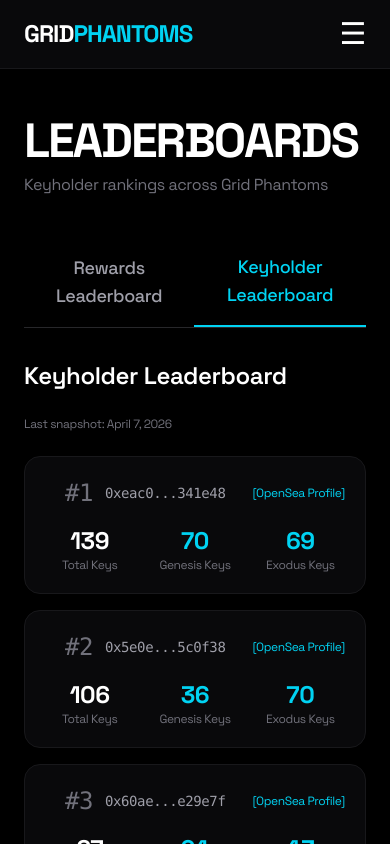
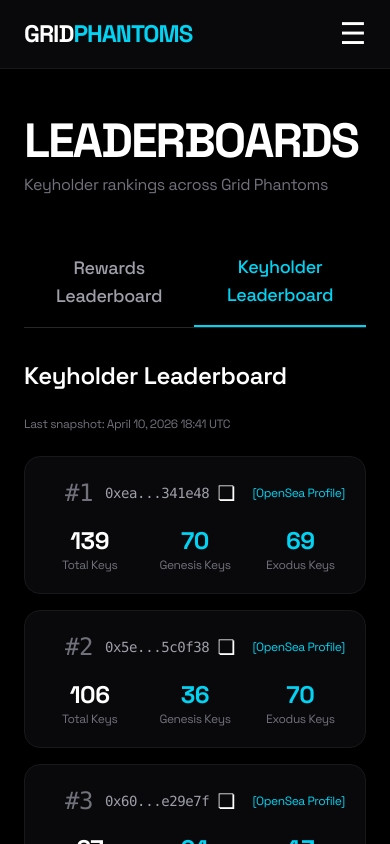
Before and after one commit to GridPhantoms/grid-keys-points, a Next.js app: page /leaderboard in a window 390 px wide. Both pictures are taken after a click on the button "Keyholder Leaderboard". Shown: the top 844 px of the page. Built offline with nearby package versions, Linux system fonts and the light colour scheme.

Commit message:
Final Leaderboard tweak: truncation now 0xea...341e48 + mobile scroll fixed on both tabs

```diff
--- a/app/leaderboard/page.tsx
+++ b/app/leaderboard/page.tsx
@@ -12,8 +12,28 @@ export default function Leaderboard() {
   const [loadingBytes, setLoadingBytes] = useState(true);
   const [loadingKeyholders, setLoadingKeyholders] = useState(false);
   const [errorKeyholders, setErrorKeyholders] = useState('');
-  const [lastSnapshot] = useState("April 7, 2026");
+  const [lastSnapshot] = useState("April 10, 2026 18:41 UTC");
   const [menuOpen, setMenuOpen] = useState(false);
+  const [copiedWallet, setCopiedWallet] = useState<string | null>(null);
+
+  const copyToClipboard = async (text: string) => {
+    try {
+      await navigator.clipboard.writeText(text);
+      setCopiedWallet(text);
+      setTimeout(() => setCopiedWallet(null), 2000);
+    } catch (err) {
+      console.error('Failed to copy:', err);
+    }
+  };
+
+  const truncateWallet = (wallet: string) => {
+    if (!wallet || wallet.length < 12) return wallet;
+    return `0x${wallet.slice(2, 4)}...${wallet.slice(-6)}`;
+  };
+
+  const getOpenSeaProfile = (wallet: string) => {
+    return `https://opensea.io/${wallet}`;
+  };
 
   // Load BYTES leaderboard
   useEffect(() => {
@@ -79,12 +99,7 @@ export default function Leaderboard() {
         const totalKeys = genesisQty + exodusQty;
 
         if (totalKeys > 0) {
-          holders.push({
-            wallet,
-            totalKeys,
-            genesisQty,
-            exodusQty
-          });
+          holders.push({ wallet, totalKeys, genesisQty, exodusQty });
         }
       });
 
@@ -99,17 +114,9 @@ export default function Leaderboard() {
     }
   };
 
-  const truncateWallet = (wallet: string) => {
-    if (!wallet || wallet.length < 12) return wallet;
-    return `${wallet.slice(0, 6)}...${wallet.slice(-6)}`;
-  };
-
-  const getOpenSeaProfile = (wallet: string) => {
-    return `https://opensea.io/${wallet}`;
-  };
-
   return (
     <div className="min-h-screen bg-black text-white flex flex-col">
+      {/* NAV */}
       <nav className="border-b border-zinc-900 bg-zinc-950 py-4 sticky top-0 z-50">
         <div className="max-w-7xl mx-auto px-6 flex items-center justify-between">
           <Link href="/" className="font-bold text-2xl tracking-[-1px]">
@@ -163,29 +170,36 @@ export default function Leaderboard() {
           </button>
         </div>
 
+        {/* BYTES TAB */}
         {activeTab === 'bytes' && (
-          <div>
-            <h2 className="text-2xl font-semibold mb-6">Top Lifetime Phantom Rewards</h2>
           <div className="space-y-3">
             {loadingBytes ? (
               <p className="text-zinc-500">Loading...</p>
             ) : (
               bytesLeaderboard.map((entry, i) => (
-                  <div
-                    key={i}
-                    className="bg-zinc-950 border border-zinc-900 rounded-2xl p-5"
-                  >
+                <div key={i} className="bg-zinc-950 border border-zinc-900 rounded-2xl p-5 overflow-hidden">
                   <div className="flex flex-col sm:flex-row sm:items-center sm:justify-between gap-4">
                     <div className="flex items-center gap-3 flex-1 min-w-0">
                       <span className="text-2xl font-mono text-zinc-500 w-12 flex-shrink-0 text-right">#{i+1}</span>
-                        <span className="font-mono text-sm text-zinc-400 truncate flex-1">
+
+                      <div className="flex items-center gap-2 flex-1 min-w-0">
+                        <span className="font-mono text-sm text-zinc-400 truncate">
                           {truncateWallet(entry.wallet)}
                         </span>
+                        <button
+                          onClick={() => copyToClipboard(entry.wallet)}
+                          className="text-white hover:text-cyan-300 text-xl leading-none transition-colors flex-shrink-0"
+                          title="Copy address"
+                        >
+                          {copiedWallet === entry.wallet ? '✓' : '❏'}
+                        </button>
+                      </div>
+
                       <a
                         href={getOpenSeaProfile(entry.wallet)}
                         target="_blank"
                         rel="noopener noreferrer"
-                          className="text-xs text-cyan-400 hover:text-cyan-300 transition-colors ml-2 whitespace-nowrap flex-shrink-0"
+                        className="text-xs text-cyan-400 hover:text-cyan-300 transition-colors whitespace-nowrap flex-shrink-0"
                       >
                         [OpenSea Profile]
                       </a>
@@ -202,13 +216,12 @@ export default function Leaderboard() {
               ))
             )}
           </div>
-          </div>
         )}
 
+        {/* KEYHOLDER TAB */}
         {activeTab === 'points' && (
           <div>
             <h2 className="text-2xl font-semibold mb-6">Keyholder Leaderboard</h2>
-
             <div className="text-xs text-zinc-500 mb-6">
               Last snapshot: {lastSnapshot}
             </div>
@@ -219,23 +232,34 @@ export default function Leaderboard() {
             {keyholderLeaderboard.length > 0 && (
               <div className="space-y-4">
                 {keyholderLeaderboard.map((entry, i) => (
-                  <div key={i} className="bg-zinc-950 border border-zinc-900 rounded-2xl p-5">
-                    <div className="flex items-center gap-3 mb-4">
+                  <div key={i} className="bg-zinc-950 border border-zinc-900 rounded-2xl p-5 overflow-hidden">
+                    <div className="flex items-center gap-3">
                       <span className="text-2xl font-mono text-zinc-500 w-12 flex-shrink-0 text-right">#{i+1}</span>
-                      <span className="font-mono text-sm text-zinc-400 truncate flex-1 min-w-0">
+
+                      <div className="flex items-center gap-2 flex-1 min-w-0">
+                        <span className="font-mono text-sm text-zinc-400 truncate">
                           {truncateWallet(entry.wallet)}
                         </span>
+                        <button
+                          onClick={() => copyToClipboard(entry.wallet)}
+                          className="text-white hover:text-cyan-300 text-xl leading-none transition-colors flex-shrink-0"
+                          title="Copy address"
+                        >
+                          {copiedWallet === entry.wallet ? '✓' : '❏'}
+                        </button>
+                      </div>
+
                       <a
                         href={getOpenSeaProfile(entry.wallet)}
                         target="_blank"
                         rel="noopener noreferrer"
-                        className="text-xs text-cyan-400 hover:text-cyan-300 transition-colors ml-1 whitespace-nowrap flex-shrink-0"
+                        className="text-xs text-cyan-400 hover:text-cyan-300 transition-colors whitespace-nowrap flex-shrink-0"
                       >
                         [OpenSea Profile]
                       </a>
                     </div>
 
-                    <div className="grid grid-cols-3 gap-4 text-center">
+                    <div className="grid grid-cols-3 gap-4 text-center mt-4">
                       <div>
                         <div className="text-2xl font-bold text-white">{entry.totalKeys}</div>
                         <div className="text-xs text-zinc-500">Total Keys</div>
@@ -257,7 +281,7 @@ export default function Leaderboard() {
         )}
       </div>
 
-      {/* Updated Footer - Centered on mobile */}
+      {/* Footer */}
       <footer className="border-t border-zinc-900 bg-zinc-950 py-10 mt-auto">
         <div className="max-w-7xl mx-auto px-6">
           <div className="flex flex-col md:flex-row justify-center md:justify-between items-center gap-8">
```
Lines whose indentation alone changed are shown as unchanged.
